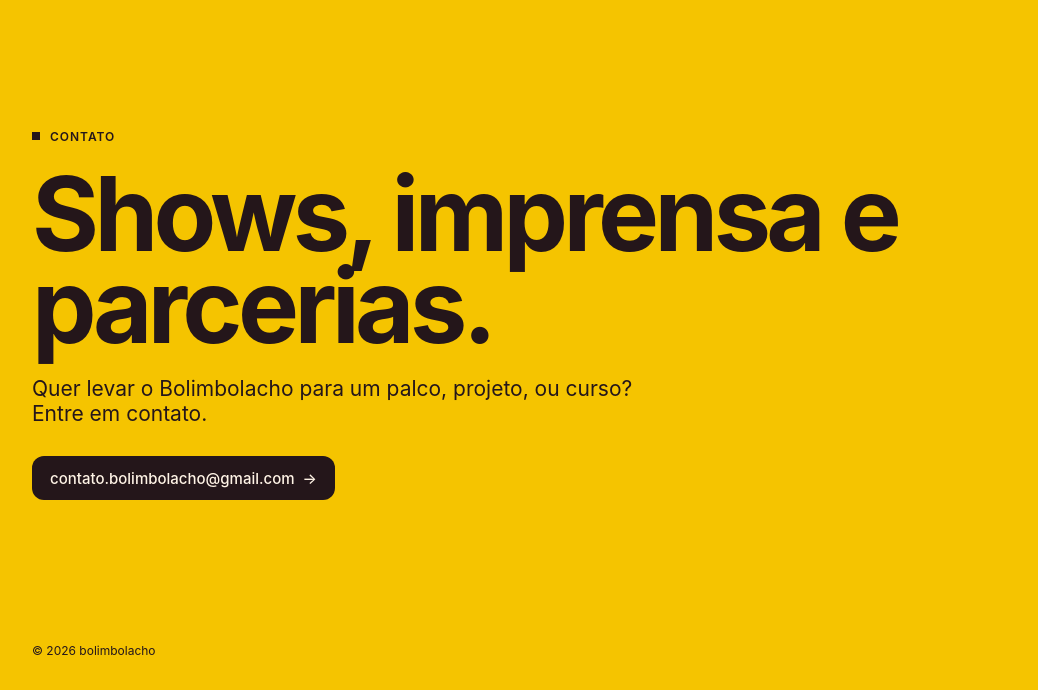
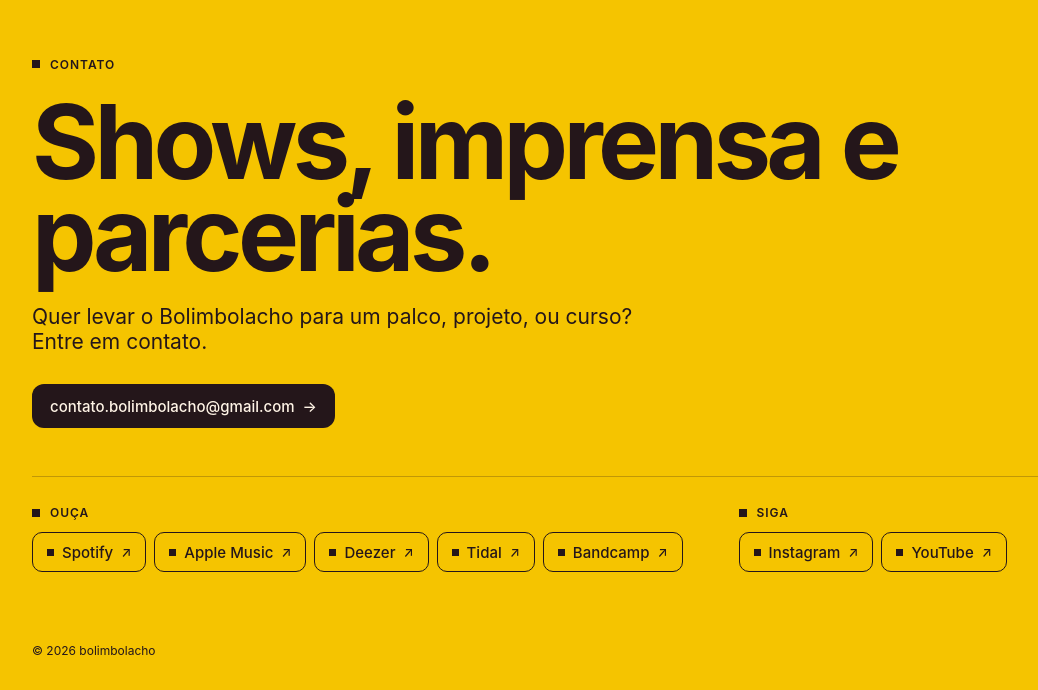
Before and after one commit to sabiaart/bolimbolacho, a plain HTML site: page index.html in a window 1280 px wide. Shown: the part 2510-3200 px from the top of the page, without its empty margins (18-1056 px from the left). Drawn offline with Linux system fonts and the light colour scheme; animation ran at ten frames a second.

Commit message:
Contato: atalhos para ouvir e seguir (Spotify, Apple Music, Deezer, Tidal, Bandcamp, Instagram, YouTube)
Co-Authored-By: Claude Opus 5.5 <noreply@anthropic.com>
Claude-Session: https://claude.ai/code/session_01Fb6HDqC3rSDEaZVsX41Gmj

```diff
--- a/index.html
+++ b/index.html
@@ -111,7 +111,15 @@
   #contato p { margin: 0; font-size: 21px; max-width: 620px; }
   #contato .btn.main { background: var(--bordo); color: var(--creme); }
   #contato footer { display: flex; flex-wrap: wrap; justify-content: space-between; gap: 12px; font-size: 12px; }
-  #contato footer .redes { display: flex; gap: 20px; }
+  /* REDES: onde ouvir e seguir */
+  .redes { display: flex; flex-wrap: wrap; gap: 28px 56px; margin-top: 24px; padding-top: 28px; border-top: 1px solid rgba(36, 22, 26, .25); scroll-margin-top: 88px; }
+  .redes .grupo { display: flex; flex-direction: column; gap: 12px; }
+  .redes .lista { display: flex; flex-wrap: wrap; gap: 8px; }
+  .redes .lista a { display: inline-flex; align-items: center; gap: 8px; min-height: 40px; padding: 0 14px; border: 1.5px solid var(--bordo); border-radius: 10px; font-size: 15px; font-weight: 500; }
+  .redes .lista a::before { content: ""; width: 7px; height: 7px; background: var(--bordo); }
+  .redes .lista a::after { content: "↗"; font-size: 13px; }
+  .redes .lista a:hover { text-decoration: none; background: var(--bordo); color: var(--amarelo); }
+  .redes .lista a:hover::before { background: var(--amarelo); }
 
   /* VOLUME */
   .vol { position: fixed; right: 24px; bottom: 24px; z-index: 11; display: flex; flex-direction: column; align-items: center; gap: 8px; }
@@ -123,7 +131,10 @@
   .alto { width: 48px; height: 48px; display: flex; align-items: center; justify-content: center; border-radius: 50%; border: 1px solid var(--bordo-3); background: var(--bordo-2); color: var(--creme); cursor: pointer; padding: 0; }
 
   @media (max-width: 700px) {
-    nav { padding: 0 16px; }
+    nav { padding: 0 16px; gap: 8px 16px; font-size: 13px; }
+    nav .logo { font-size: 15px; }
+    nav .links { gap: 8px 14px; }
+    .redes { margin-top: 12px; }
     .home-rodape { left: 16px; right: 16px; bottom: 88px; }
     .vol { right: 16px; bottom: 16px; }
     #disco, #duo, #contato { padding-left: 16px; padding-right: 16px; }
@@ -226,6 +237,28 @@
     <h2>Shows, imprensa e parcerias.</h2>
     <p>Quer levar o Bolimbolacho para um palco, projeto, ou curso? Entre em contato.</p>
     <span class="botoes"><a class="btn main" href="mailto:contato.bolimbolacho@gmail.com">contato.bolimbolacho@gmail.com <span aria-hidden="true">→</span></a></span>
+
+    <!-- REDES. Links marcados com BUSCA são provisórios: levam à busca por "bolimbolacho"
+         na plataforma até termos o link oficial. Instagram ainda sem link. -->
+    <div class="redes" id="redes">
+      <div class="grupo">
+        <span class="eyebrow" style="color:var(--bordo)"><span class="pix" style="background:var(--bordo)"></span>OUÇA</span>
+        <div class="lista">
+          <a href="https://open.spotify.com/album/3CzqTR2C7hkzuXa0KIyUif" target="_blank" rel="noopener">Spotify</a>
+          <a href="https://music.apple.com/br/search?term=bolimbolacho" target="_blank" rel="noopener">Apple Music</a><!-- BUSCA -->
+          <a href="https://www.deezer.com/search/bolimbolacho" target="_blank" rel="noopener">Deezer</a><!-- BUSCA -->
+          <a href="https://tidal.com/search?q=bolimbolacho" target="_blank" rel="noopener">Tidal</a><!-- BUSCA -->
+          <a href="https://bandcamp.com/search?q=bolimbolacho" target="_blank" rel="noopener">Bandcamp</a><!-- BUSCA -->
+        </div>
+      </div>
+      <div class="grupo">
+        <span class="eyebrow" style="color:var(--bordo)"><span class="pix" style="background:var(--bordo)"></span>SIGA</span>
+        <div class="lista">
+          <a href="https://www.instagram.com/" target="_blank" rel="noopener">Instagram</a><!-- FALTA O LINK -->
+          <a href="https://www.youtube.com/results?search_query=bolimbolacho" target="_blank" rel="noopener">YouTube</a><!-- BUSCA -->
+        </div>
+      </div>
+    </div>
   </div>
   <footer class="wrap">
     <span>© 2026 bolimbolacho</span>
```
